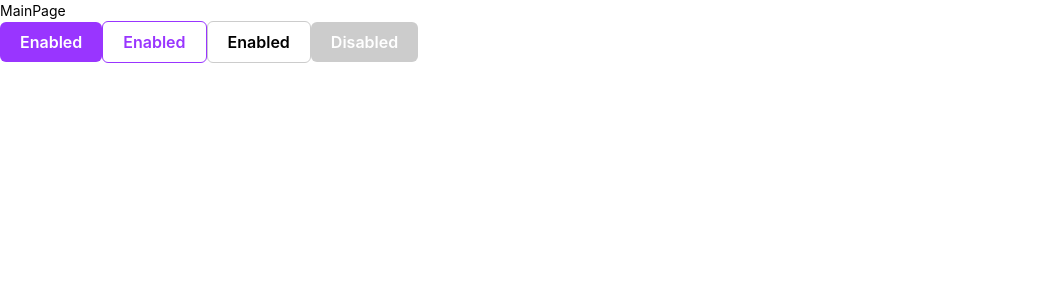
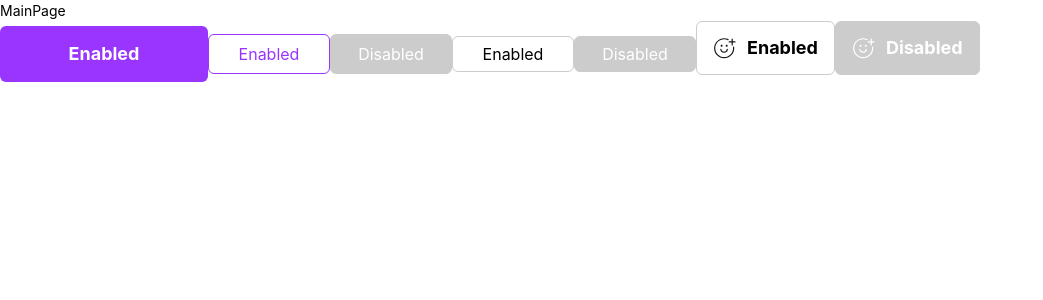
Before and after one commit to jinsunkimdev/Team-07-Project, a React (Vite) app: page / in a window 1280 px wide. Shown: the top 300 px of the page, without its empty margins (0-1043 px from the left). Built offline with nearby package versions, Linux system fonts and the light colour scheme; a web font is replaced by a local one.

Commit message:
feat: AddEmojiButton 컴포넌트 추가, Button disabled 스타일 추가

```diff
--- a/src/App.jsx
+++ b/src/App.jsx
@@ -1,21 +1,31 @@
 import Router from "./routes/Router";
 import GlobalStyle from "./styles/GlobalStyle";
-import {
-  PrimaryButton,
-  SecondaryButton,
-  OutlinedButton,
-  DisabledButton,
-} from "./components/Button";
+import { Button, AddEmojiButton } from "./components/Button";
 
 function App() {
   return (
     <>
       <GlobalStyle />
       <Router />
-      <PrimaryButton>Enabled</PrimaryButton>
-      <SecondaryButton>Enabled</SecondaryButton>
-      <OutlinedButton>Enabled</OutlinedButton>
-      <DisabledButton>Disabled</DisabledButton>
+      <Button size="lg" variant="primary">
+        Enabled
+      </Button>
+      <Button size="md" variant="secondary">
+        Enabled
+      </Button>
+      <Button size="md" variant="secondary" disabled>
+        Disabled
+      </Button>
+      <Button size="sm" variant="outlined">
+        Enabled
+      </Button>
+      <Button size="sm" variant="outlined" disabled>
+        Disabled
+      </Button>
+      <AddEmojiButton size="lg">Enabled</AddEmojiButton>
+      <AddEmojiButton size="lg" disabled>
+        Disabled
+      </AddEmojiButton>
     </>
   );
 }
--- a/src/components/Button.jsx
+++ b/src/components/Button.jsx
@@ -1,39 +1,40 @@
 /** @jsxImportSource @emotion/react */
 import { css } from "@emotion/react";
 import styled from "@emotion/styled";
+import {
+  btnFontSizeMap,
+  btnFontWeightMap,
+  btnPaddingMap,
+  btnIconTextGapMap,
+  btnMinWidthMap,
+  btnHeightMap,
+} from "../constants/stylesMap";
+import AddEmojiIconBlack from "../assets/images/ic-add-emoji-black.svg";
+import AddEmojiIconWhite from "../assets/images/ic-add-emoji-white.svg";
 
-export const PrimaryButton = ({ children, ...props }) => (
-  <Button {...props} css={primaryStyle}>
+export const Button = ({ variant = "primary", children, ...props }) => (
+  <StyledButton variant={variant} {...props}>
     {children}
-  </Button>
+  </StyledButton>
 );
 
-export const SecondaryButton = ({ children, ...props }) => (
-  <Button {...props} css={secondaryStyle}>
+export const AddEmojiButton = ({
+  variant = "outlined",
+  children,
+  ...props
+}) => (
+  <StyledEmojiButton variant={variant} {...props}>
+    <img
+      src={props.disabled ? AddEmojiIconWhite : AddEmojiIconBlack}
+      alt=""
+      className="btn-icon"
+    />
     {children}
-  </Button>
+  </StyledEmojiButton>
 );
 
-export const OutlinedButton = ({ children, ...props }) => (
-  <Button {...props} css={outlinedStyle}>
-    {children}
-  </Button>
-);
-
-export const DisabledButton = ({ children, ...props }) => (
-  <Button {...props} css={disabledStyle}>
-    {children}
-  </Button>
-);
-
-const Button = styled.button`
-  font-size: 16px;
-  padding: 12px 20px;
-  border-radius: var(--radius-sm);
-  font-weight: 600;
-`;
-
-const primaryStyle = css`
+const variantStyles = {
+  primary: css`
     background-color: var(--primary);
     color: white;
 
@@ -44,9 +45,8 @@ const primaryStyle = css`
     &:focus {
       background-color: var(--primary-focus);
     }
-`;
-
-const secondaryStyle = css`
+  `,
+  secondary: css`
     background-color: var(--white);
     color: var(--primary);
     border: 1px solid var(--primary);
@@ -58,9 +58,8 @@ const secondaryStyle = css`
     &:focus:not(:active) {
       background-color: var(--white);
     }
-`;
-
-const outlinedStyle = css`
+  `,
+  outlined: css`
     background-color: var(--white);
     color: var(--black);
     border: 1px solid var(--border-color);
@@ -73,10 +72,44 @@ const outlinedStyle = css`
       background-color: var(--white);
       border-color: var(--gray-500);
     }
+  `,
+  disabled: css`
+    background-color: var(--gray-300);
+    color: var(--white);
+    pointer-events: none;
+  `,
+};
+
+const StyledButton = styled.button`
+  display: inline-flex;
+  align-items: center;
+  justify-content: center;
+  width: ${({ size }) => btnMinWidthMap[size]};
+  height: ${({ size }) => btnHeightMap[size]};
+  padding: ${({ size }) => btnPaddingMap[size]};
+  font-size: ${({ size }) => btnFontSizeMap[size]};
+  font-weight: ${({ size }) => btnFontWeightMap[size]};
+  border-radius: var(--radius-sm);
+
+  ${({ variant }) => variantStyles[variant]};
+  ${({ disabled }) => disabled && variantStyles["disabled"]};
 `;
 
-const disabledStyle = css`
-  background-color: var(--gray-300);
-  color: var(--white);
-  cursor: not-allowed;
+const StyledEmojiButton = styled.button`
+  display: inline-flex;
+  align-items: center;
+  justify-content: center;
+  gap: ${({ size }) => btnIconTextGapMap[size]};
+  padding: ${({ size }) => btnPaddingMap[size]};
+  font-size: ${({ size }) => btnFontSizeMap[size]};
+  font-weight: ${({ size }) => btnFontWeightMap[size]};
+  border-radius: var(--radius-sm);
+
+  .btn-icon {
+    width: 24px;
+    aspect-ratio: 1/1;
+  }
+
+  ${({ variant }) => variantStyles[variant]};
+  ${({ disabled }) => disabled && variantStyles["disabled"]};
 `;
--- /dev/null
+++ b/src/constants/stylesMap.js
@@ -0,0 +1,41 @@
+export const btnMinWidthMap = {
+  lg: "208px",
+  md: "122px",
+  sm: "122px",
+  xs: "122px",
+};
+
+export const btnHeightMap = {
+  lg: "56px",
+  md: "40px",
+  sm: "36px",
+  xs: "28px",
+};
+
+export const btnPaddingMap = {
+  lg: "14px 16px",
+  md: "8px 16px",
+  sm: "6px 16px",
+  xs: "2px 16px",
+};
+
+export const btnFontSizeMap = {
+  lg: "18px",
+  md: "16px",
+  sm: "16px",
+  xs: "14px",
+};
+
+export const btnFontWeightMap = {
+  lg: "700",
+  md: "400",
+  sm: "400",
+  xs: "400",
+};
+
+export const btnIconTextGapMap = {
+  lg: "10px",
+  md: "10px",
+  sm: "4px",
+  xs: "4px",
+};
--- a/src/styles/Reset.jsx
+++ b/src/styles/Reset.jsx
@@ -56,11 +56,11 @@ export const Reset = () => (
         line-height: 1;
       }
       button:disabled {
-        cursor: default;
-        background-color: var(--gray400);
+        background-color: var(--gray-300);
+        border-color: var(--gray-300);
       }
       button:disabled:hover {
-        background-color: var(--gray400);
+        background-color: var(--gray-300);
       }
       a {
         text-decoration: none;
--- a/src/styles/Variables.jsx
+++ b/src/styles/Variables.jsx
@@ -65,9 +65,6 @@ export const Variables = () => (
         --secondary-pressed: var(--gray-700);
         --secondary-focus: var(--gray-700);
 
-        /* disabled color */
-        --disabled-bgColor: var(--gray-300);
-
         /* surfaces */
         --surface-0: #f6f8ff;
 
@@ -92,7 +89,6 @@ export const Variables = () => (
         --font-weight-regular: 400;
         --font-weight-medium: 500;
         --font-weight-bold: 700;
-
       }
     `}
   />
```
Also changed, not shown: src/assets/images/ic-add-emoji-black.svg (added), src/assets/images/ic-add-emoji-white.svg (added). Lines whose indentation alone changed are shown as unchanged.
